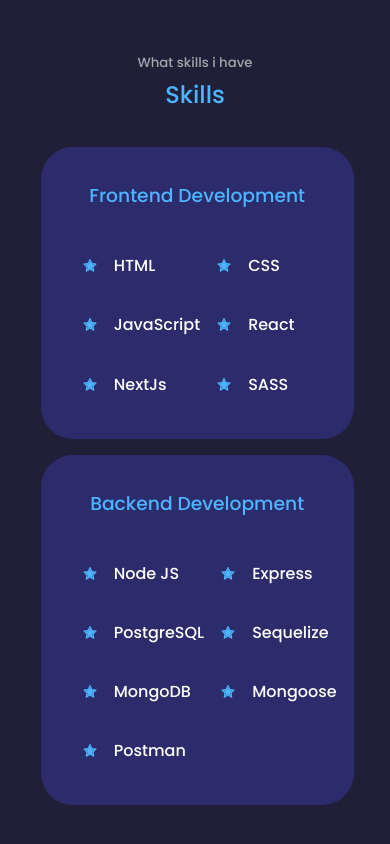
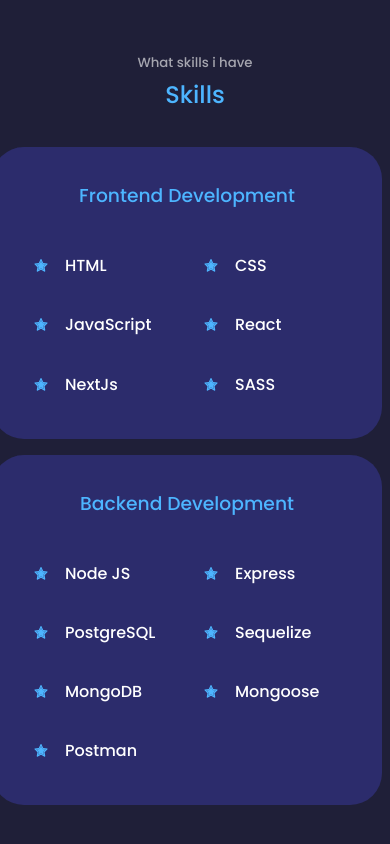
Before and after one commit to Lioxcas/Portfolio, a Next.js app: page / in a window 390 px wide. Shown: the part 1892-2736 px from the top of the page. Built offline with nearby package versions, Linux system fonts and the light colour scheme.

Commit message:
Skills styles modifying

```diff
--- a/styles/Skills.module.css
+++ b/styles/Skills.module.css
@@ -66,6 +66,13 @@
 /* -------------------MEDIA QUERIES (MOBILE)-----------------*/
 
 @media screen and (max-width: 600px) {
+  #experience > h5 {
+    margin-top: 3rem;
+  }
+
+  .container {
+    width: var(--container-width-sm);
+  }
   .experience__container {
     gap: 1rem;
   }
```
